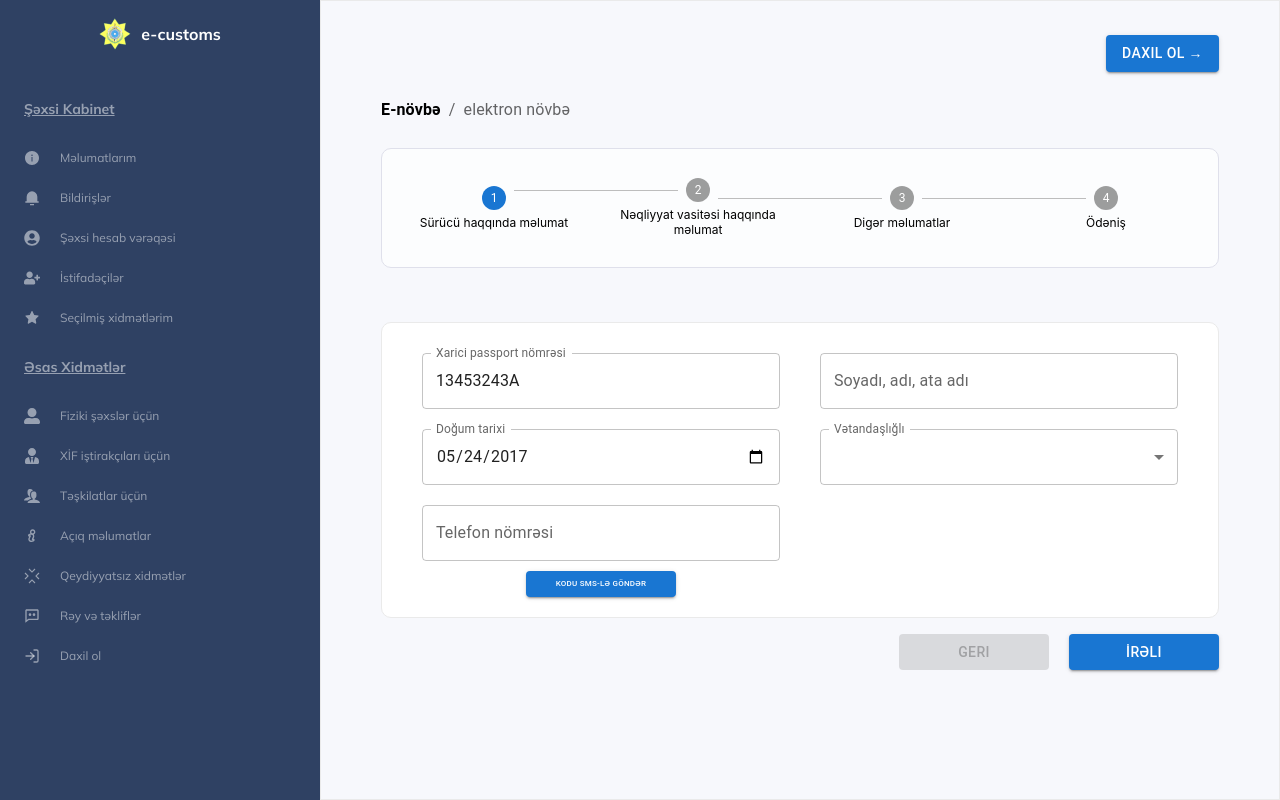
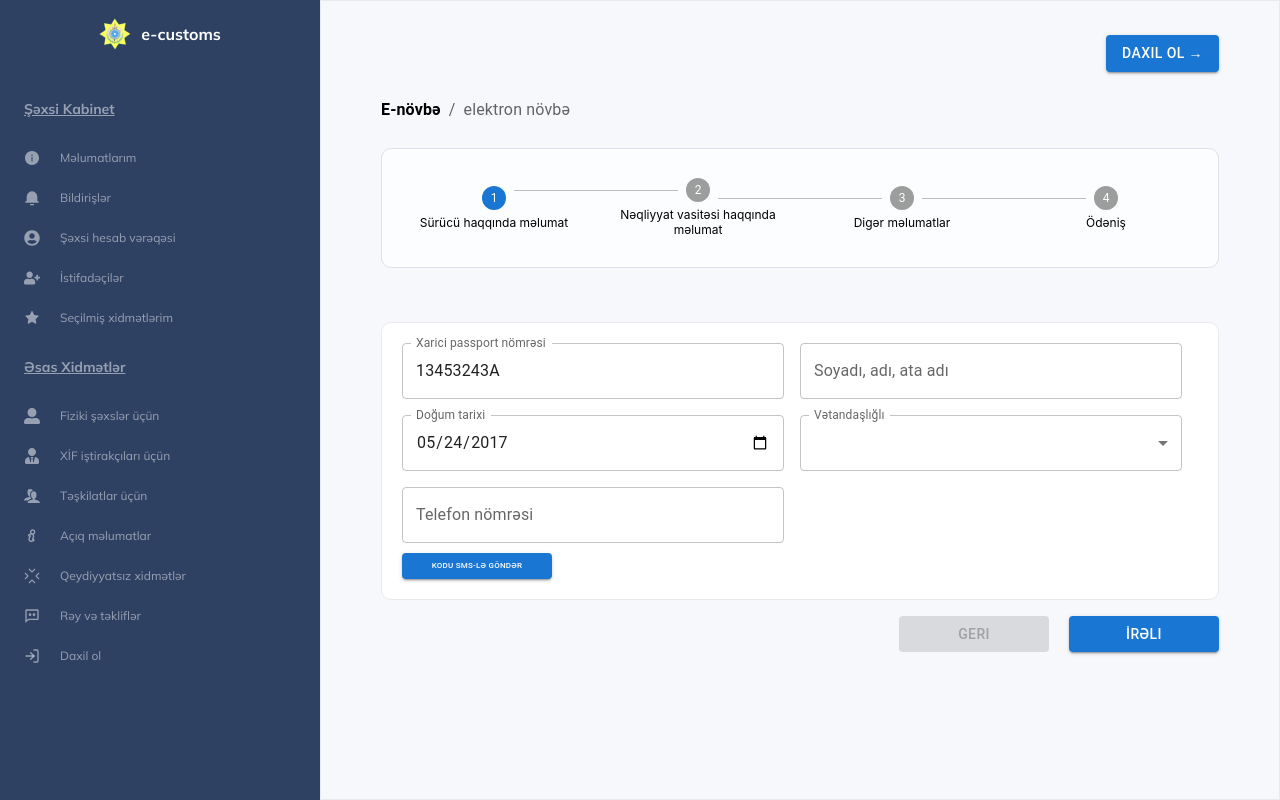
Before and after one commit to RamazanALiyev/E-novbe, a React (Create React App) app: page /stepperone in a window 1280 px wide. Built offline with nearby package versions, Linux system fonts and the light colour scheme.

Commit message:
finihsed

```diff
--- a/src/components/StepOne/Stepone.js
+++ b/src/components/StepOne/Stepone.js
@@ -1,4 +1,7 @@
 import * as React from 'react';
+import { styled } from '@mui/material/styles';
+import Grid from '@mui/material/Grid';
+import Paper from '@mui/material/Paper';
 import Box from '@mui/material/Box';
 import TextField from '@mui/material/TextField';
 import './stepone.scss';
@@ -20,6 +23,10 @@ const currencies = [
   },
 ];
 
+const Item = styled(Paper)(({ theme }) => ({
+  backgroundColor: theme.palette.mode === 'dark' ? '#1A2027' : '#fff',
+  ...theme.typography.body2,
+}));
 export default function Stepone() {
   const [currency, setCurrency] = React.useState('EUR');
 
@@ -28,7 +35,7 @@ export default function Stepone() {
   };
   return (
     <Box
-      style={{ width: '100%', backgroundColor: '#fff', marginTop: '30px', border: '1px solid #eaeaea', borderRadius: '10px' }}
+      style={{ backgroundColor: '#fff', marginTop: '30px', border: '1px solid #eaeaea', padding: '20px', borderRadius: '10px' }}
       component="form"
       sx={{
         '& > :not(style)': { width: '100%' },
@@ -36,14 +43,26 @@ export default function Stepone() {
       noValidate
       autoComplete="off"
     >
-      <div className='form'>
-        <div style={{ display: 'flex', flexDirection: 'column', alignItems: 'center' }}>
+      <Grid container rowSpacing={2} columnSpacing={2} style={{ display: 'flex', justifyContent: 'space-between' }}>
+        <Grid item xs={12} md={6}>
+          <Item>
             <TextField
+              style={{ width: '100%' }}
               id="outlined-basic"
               label="Xarici passport nömrəsi"
               defaultValue="13453243A"
               variant="outlined" />
+          </Item>
+        </Grid>
+        <Grid item xs={12} md={6}>
+          <Item>
+            <TextField style={{ width: '100%' }} id="outlined-basic" label="Soyadı, adı, ata adı" variant="outlined" />
+          </Item>
+        </Grid>
+        <Grid item xs={12} md={6}>
+          <Item>
             <TextField
+              style={{ width: '100%' }}
               id="date"
               label="Doğum tarixi"
               type="date"
@@ -52,17 +71,12 @@ export default function Stepone() {
                 shrink: true,
               }}
             />
+          </Item>
+        </Grid>
+        <Grid item xs={12} md={6}>
+          <Item>
             <TextField
-            id="outlined-basic"
-            label="Telefon nömrəsi"
-            variant="outlined" />
-          <Button sx={{ width: '150px', fontSize: '8px'}} variant="contained">
-            kodu sms-lə göndər
-          </Button>
-        </div>
-        <div  style={{ display: 'flex', flexDirection: 'column', alignItems: 'center' }}>
-          <TextField id="outlined-basic" label="Soyadı, adı, ata adı" variant="outlined" />
-          <TextField
+              style={{ width: '100%' }}
               id="outlined-select-currency"
               select
               label="Vətandaşlığlı"
@@ -75,8 +89,30 @@ export default function Stepone() {
                 </MenuItem>
               ))}
             </TextField>
-        </div>
-      </div>
+          </Item>
+        </Grid>
+        <Grid item xs={12} md={6}>
+          <Item>
+            <TextField
+              style={{ width: '100%' }}
+              id="outlined-basic"
+              label="Telefon nömrəsi"
+              variant="outlined" />
+          </Item>
+        </Grid>
+      </Grid>
+      <Grid item xs={12} md={6}>
+        <Item style={{ width: '50%', display: 'flex', justifyContent: 'flex-end' }}>
+
+        </Item>
+      </Grid>
+      <Grid item xs={12} md={6}>
+        <Item>
+          <Button sx={{ width: '150px', fontSize: '8px', marginTop: '10px' }} variant="contained">
+            kodu sms-lə göndər
+          </Button>
+        </Item>
+      </Grid>
     </Box>
   );
 }
--- a/src/components/StepOne/stepone.scss
+++ b/src/components/StepOne/stepone.scss
@@ -1,16 +1,6 @@
-.form {
-	display: flex;
-	width: 100%;
-	padding: 20px;
-    @media (max-width: 640px) {
-		flex-direction: column;
-	}
-	div {
-		width: 100%;
-		.MuiFormControl-root.MuiTextField-root.css-1u3bzj6-MuiFormControl-root-MuiTextField-root {
-			width: 90%;
-			margin: 10px 0;
-			border-radius: 10px;
-		}
-	}
+.MuiGrid-root.MuiGrid-container.css-a5rdam-MuiGrid-root{
+    width: auto;
 }
+.MuiPaper-root.MuiPaper-elevation.MuiPaper-rounded.MuiPaper-elevation1.css-dm0bpy-MuiPaper-root{
+    box-shadow: none;
+}
```
Lines whose indentation alone changed are shown as unchanged.
